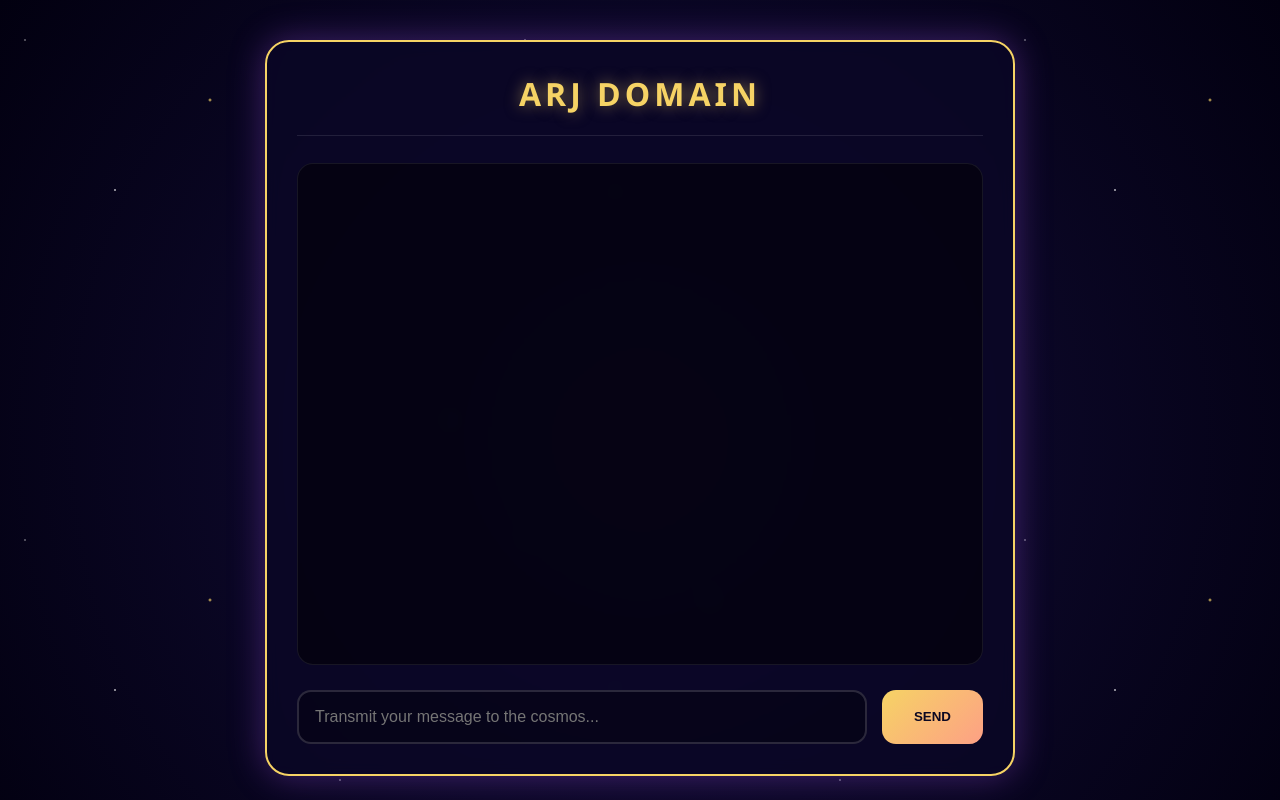
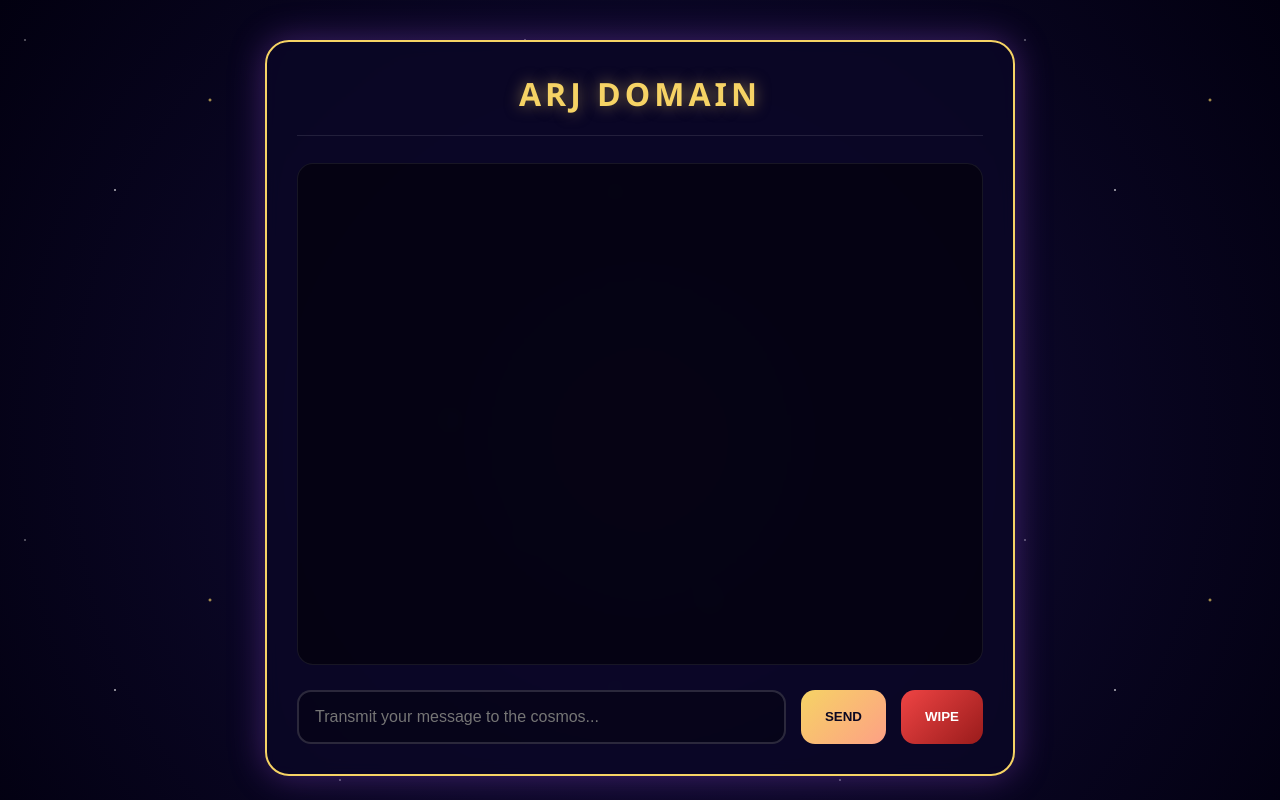
Before and after one commit to gitArjunAgit/WebChatApp, a Flask app: page / in a window 1280 px wide. Run offline with Flask 3, Linux system fonts and the light colour scheme; some libraries are stand-ins or nearby versions.

Commit message:
added chat history and wipe button

```diff
--- a/app.py
+++ b/app.py
@@ -1,6 +1,5 @@
 import os
 import eventlet
-# This forces the server to use the right communication channels
 eventlet.monkey_patch()
 
 from flask import Flask, render_template
@@ -8,18 +7,34 @@ from flask_socketio import SocketIO, emit
 
 app = Flask(__name__)
 app.config['SECRET_KEY'] = 'arj-domain-super-secret-key'
-# Explicitly tell SocketIO to use eventlet
 socketio = SocketIO(app, cors_allowed_origins="*", async_mode='eventlet')
+
+# Memory list to store messages
+chat_history = []
 
 @app.route('/')
 def index():
     return render_template('index.html')
 
+# Send history to anyone who joins
+@socketio.on('connect')
+def handle_connect():
+    emit('load_history', chat_history)
+
 @socketio.on('send_message')
 def handle_message(data):
+    chat_history.append(data)
+    # Keep history from lagging (saves the last 150 messages)
+    if len(chat_history) > 150:
+        chat_history.pop(0)
     emit('receive_message', data, broadcast=True)
 
+# Instantly clear chat for everyone
+@socketio.on('clear_chat')
+def handle_clear():
+    chat_history.clear()
+    emit('chat_cleared', broadcast=True)
+
 if __name__ == '__main__':
-    # Grab Render's specific port, or default to 10000
     port = int(os.environ.get("PORT", 10000))
     socketio.run(app, host='0.0.0.0', port=port)
--- a/templates/index.html
+++ b/templates/index.html
@@ -5,7 +5,6 @@
     <title>realm of the chungies</title>
     <script src="https://cdn.socket.io/4.7.5/socket.io.min.js"></script>
     <style>
-        /* Base Deep Space Nebula Gradient */
         body {
             font-family: 'Segoe UI', Roboto, sans-serif;
             max-width: 750px;
@@ -18,7 +17,6 @@
             overflow-x: hidden;
         }
 
-        /* Fixed Star Layer 1 */
         .stars-layer {
             position: fixed;
             top: 0; left: 0; right: 0; bottom: 0;
@@ -36,7 +34,6 @@
             background: rgba(11, 7, 38, 0.8);
             padding: 30px;
             border-radius: 24px;
-            /* Pure CSS Gradient Border Solution */
             border: 2px solid #f6d365;
             box-shadow: 0 0 35px rgba(168, 85, 247, 0.35);
             backdrop-filter: blur(8px);
@@ -102,18 +99,27 @@
         }
 
         button {
-            padding: 16px 32px;
-            background: linear-gradient(135deg, #f6d365 0%, #fda085 100%);
-            color: #0c0822;
+            padding: 16px 24px;
             font-weight: 800;
             border: none;
             border-radius: 14px;
             cursor: pointer;
             text-transform: uppercase;
+            transition: transform 0.2s;
         }
 
         button:hover {
             transform: scale(1.02);
+        }
+
+        #send-btn {
+            background: linear-gradient(135deg, #f6d365 0%, #fda085 100%);
+            color: #0c0822;
+        }
+
+        #clear-btn {
+            background: linear-gradient(135deg, #ef4444 0%, #991b1b 100%);
+            color: #fff;
         }
     </style>
 </head>
@@ -127,7 +133,8 @@
 
     <form id="message-form">
         <input type="text" id="message-input" placeholder="Transmit your message to the cosmos..." required autocomplete="off">
-        <button type="submit">Send</button>
+        <button type="submit" id="send-btn">Send</button>
+        <button type="button" id="clear-btn">Wipe</button>
     </form>
 </div>
 
@@ -136,8 +143,8 @@
     const chatBox = document.getElementById('chat-box');
     const messageForm = document.getElementById('message-form');
     const messageInput = document.getElementById('message-input');
+    const clearBtn = document.getElementById('clear-btn');
 
-    // Your Explicit Roster List
     const customUsers = [
         "timmy tuff knuckles",
         "dangerous dan",
@@ -150,16 +157,8 @@
     const brightColors = ["#f6d365", "#38bdf8", "#4ade80", "#f43f5e", "#c084fc", "#fb923c"];
     const myColor = brightColors[Math.floor(Math.random() * brightColors.length)];
 
-    messageForm.addEventListener('submit', (e) => {
-        e.preventDefault();
-        const text = messageInput.value.trim();
-        if (text) {
-            socket.emit('send_message', { msg: text, user: myUsername, color: myColor });
-            messageInput.value = '';
-        }
-    });
-
-    socket.on('receive_message', (data) => {
+    // Helper to draw messages safely
+    function appendMessage(data) {
         const msgLine = document.createElement('div');
         msgLine.className = 'message-line';
 
@@ -175,6 +174,36 @@
         msgLine.appendChild(textSpan);
         chatBox.appendChild(msgLine);
         chatBox.scrollTop = chatBox.scrollHeight;
+    }
+
+    messageForm.addEventListener('submit', (e) => {
+        e.preventDefault();
+        const text = messageInput.value.trim();
+        if (text) {
+            socket.emit('send_message', { msg: text, user: myUsername, color: myColor });
+            messageInput.value = '';
+        }
+    });
+
+    // Receive historical messages when joining
+    socket.on('load_history', (history) => {
+        chatBox.innerHTML = '';
+        history.forEach(appendMessage);
+    });
+
+    // Receive a single new message
+    socket.on('receive_message', (data) => {
+        appendMessage(data);
+    });
+
+    // Tell the server to wipe everything
+    clearBtn.addEventListener('click', () => {
+        socket.emit('clear_chat');
+    });
+
+    // Listen for the wipe command from the server
+    socket.on('chat_cleared', () => {
+        chatBox.innerHTML = '';
     });
 </script>
 </body>
```
